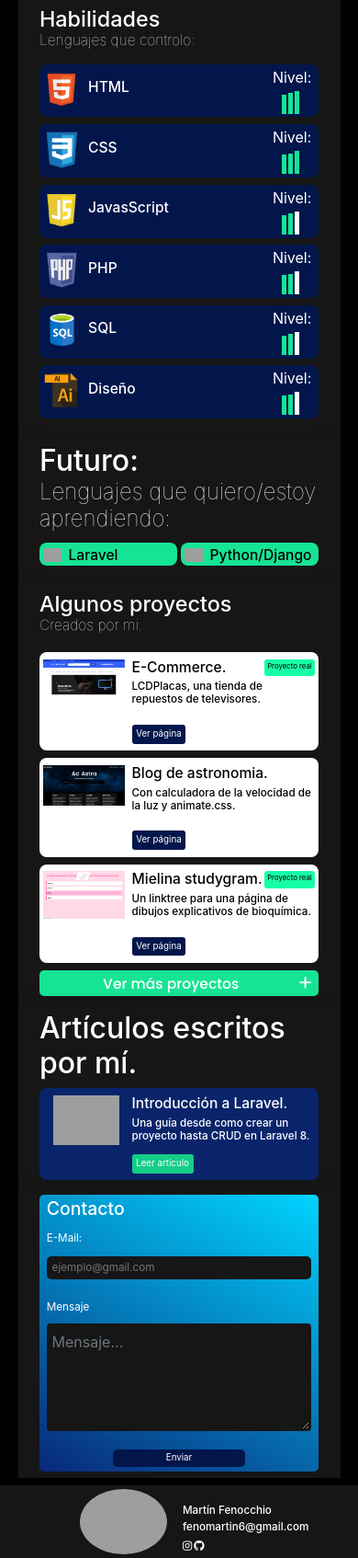
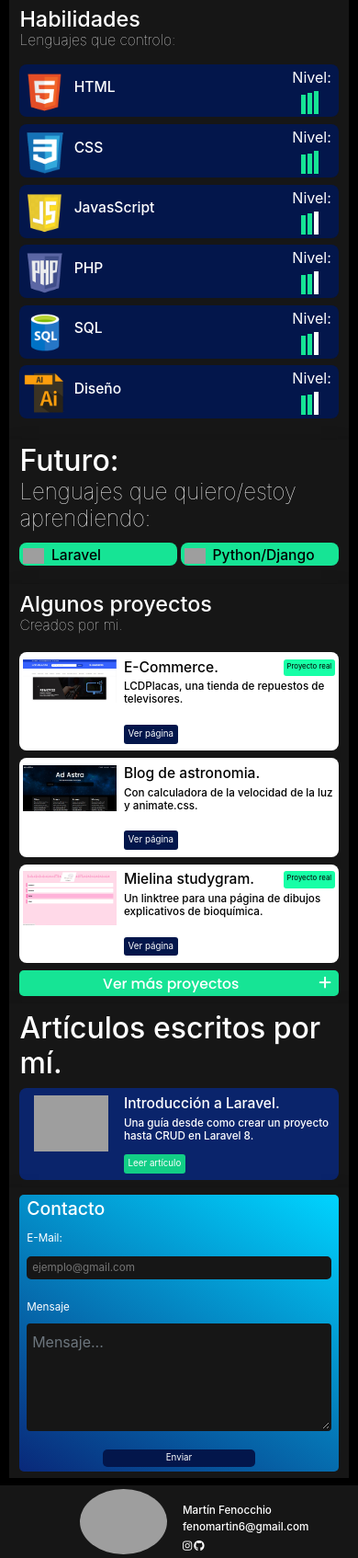
Before and after one commit to Novak-Fenocchio/Portafolio, a PHP site: page / in a window 390 px wide. Shown: the part 127-1821 px from the top of the page at 92% size. Run offline with PHP 8.4, Linux system fonts and the light colour scheme; some libraries are stand-ins or nearby versions; grey boxes are pictures that could not be loaded.

Commit message:
Fixing issues

```diff
--- a/css/mobile.css
+++ b/css/mobile.css
@@ -17,7 +17,9 @@
     width: 100%;
   }
   section {
-    width: 90%;
+    padding-left: 3vw;
+    padding-right: 3vw;
+    width: 95%;
   }
   .section_skills h2 {
     font-size: 6vw;
```
